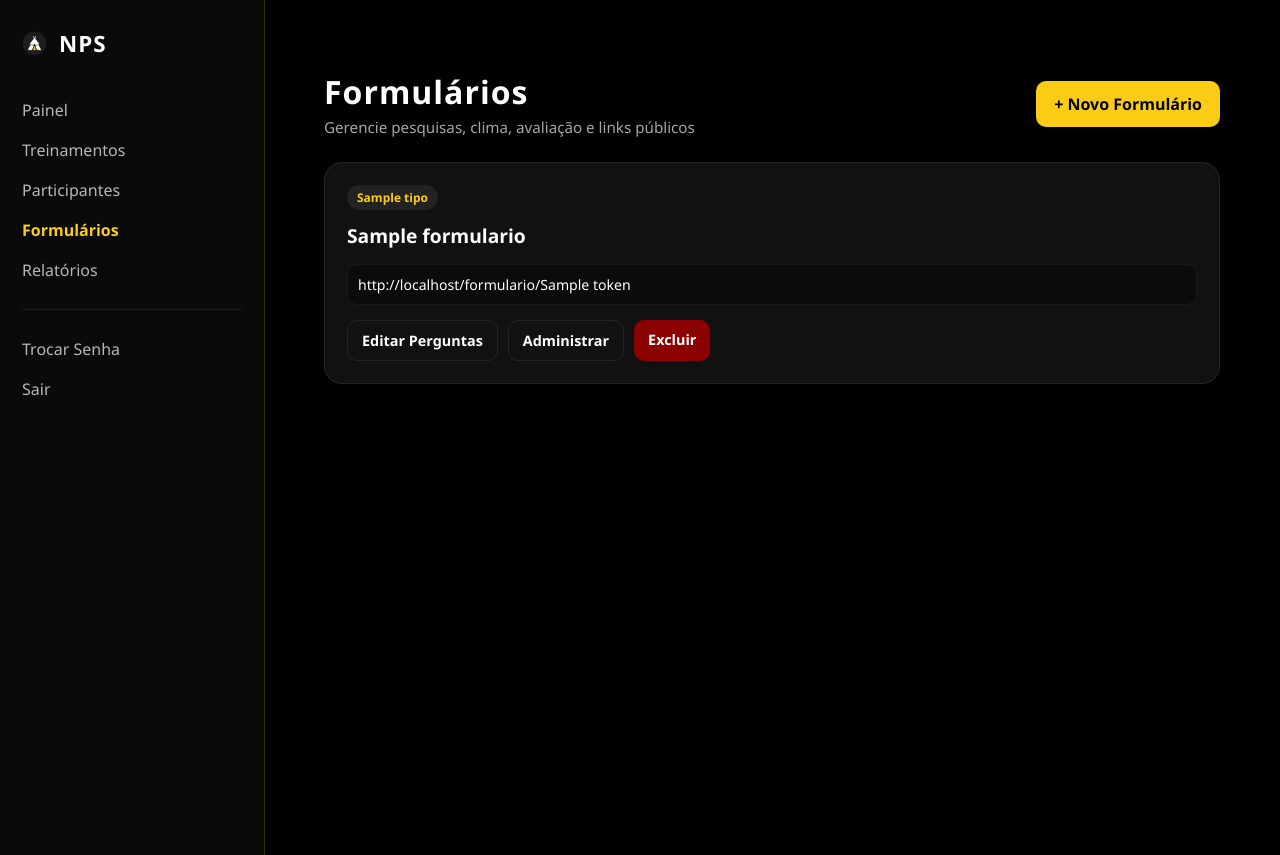
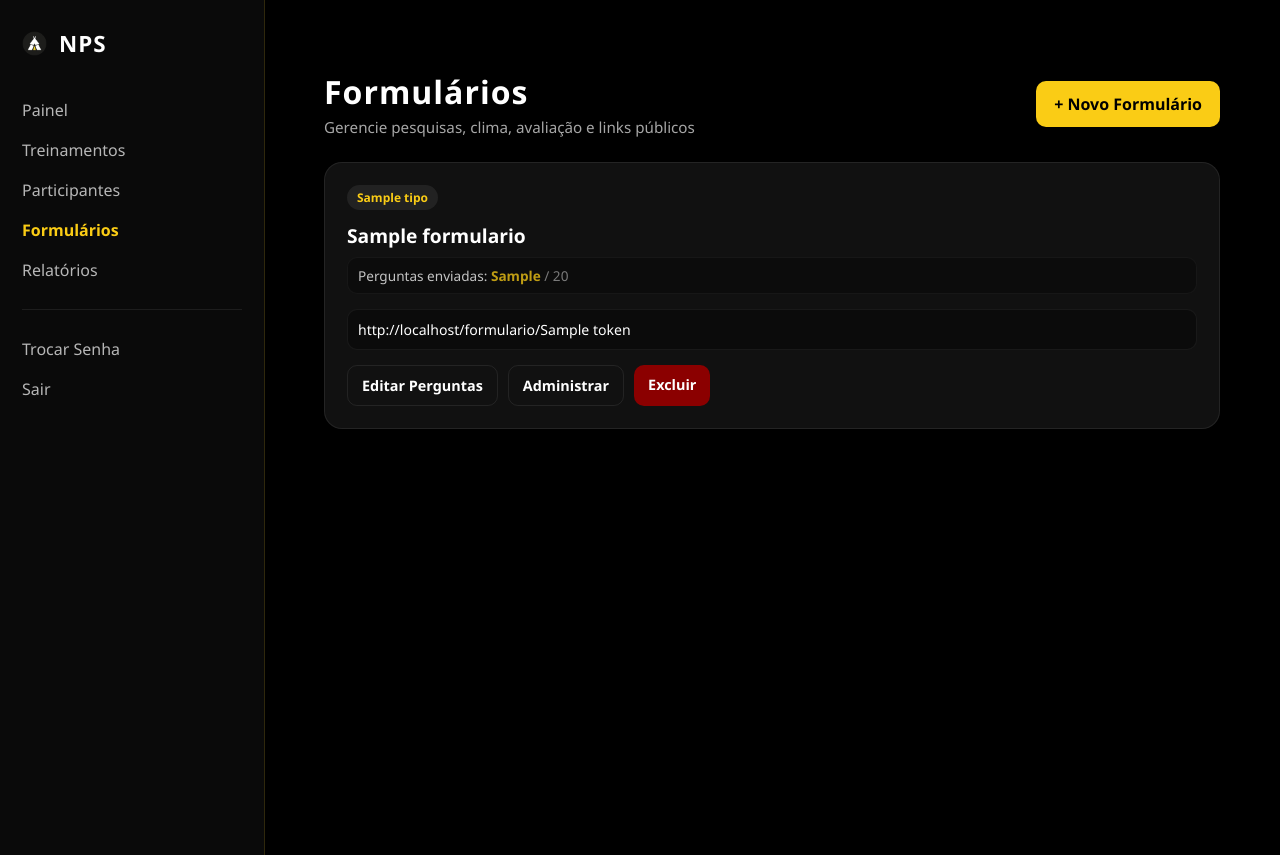
Before and after one commit to qualidadekcq-droid/nps, a Flask app: template templates/formularios.html in a window 1280 px wide. Shown: the top 855 px of the page. Run offline with Flask 3, Linux system fonts and the light colour scheme; the template is opened without the code that fills it: most values are stand-ins (such as "Sample title", 1, 10 or a date in 2020).

Commit message:
ajuste de perguntas

```diff
--- a/templates/formularios.html
+++ b/templates/formularios.html
@@ -148,6 +148,22 @@
 
         <div class="form-title">{{ f.titulo }}</div>
 
+        <div style="
+            margin-top:8px;
+            font-size:.85rem;
+            opacity:.75;
+            background:#0b0b0b;
+            padding:8px 10px;
+            border-radius:10px;
+            border:1px solid rgba(255,255,255,.06);
+        ">
+            Perguntas enviadas:
+            <b style="color:#facc15;">
+                {{ f.quantidade_perguntas if f.quantidade_perguntas else 5 }}
+            </b>
+            <span style="opacity:.6;">/ 20</span>
+        </div>
+
         <div class="link-box">
             {{ request.host_url }}formulario/{{ f.token }}
         </div>
@@ -174,7 +190,6 @@
 </div>
 
 {% else %}
-
     <div class="empty">
         Nenhum formulário cadastrado ainda.
     </div>
```
Lines whose indentation alone changed are shown as unchanged.
